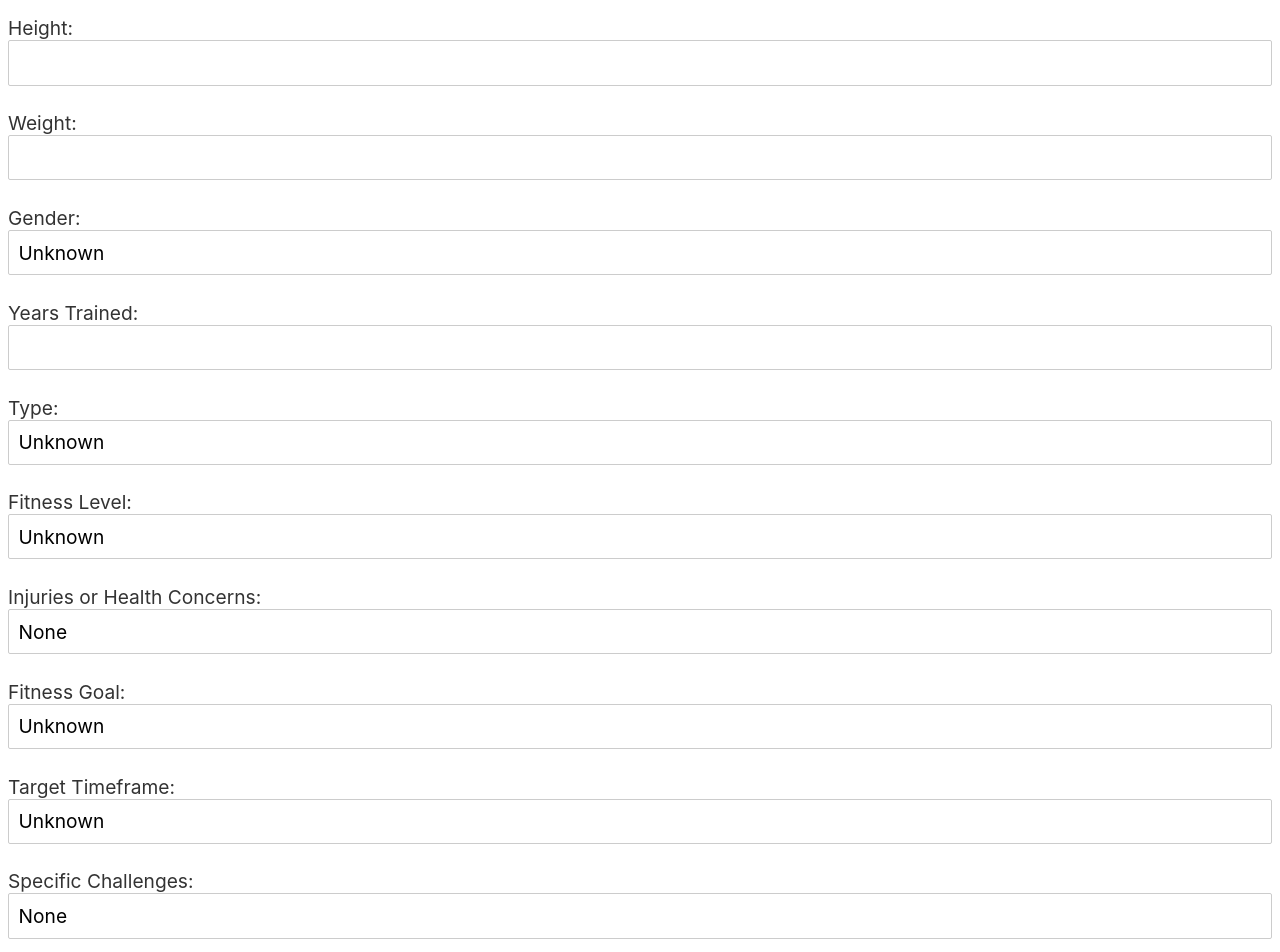
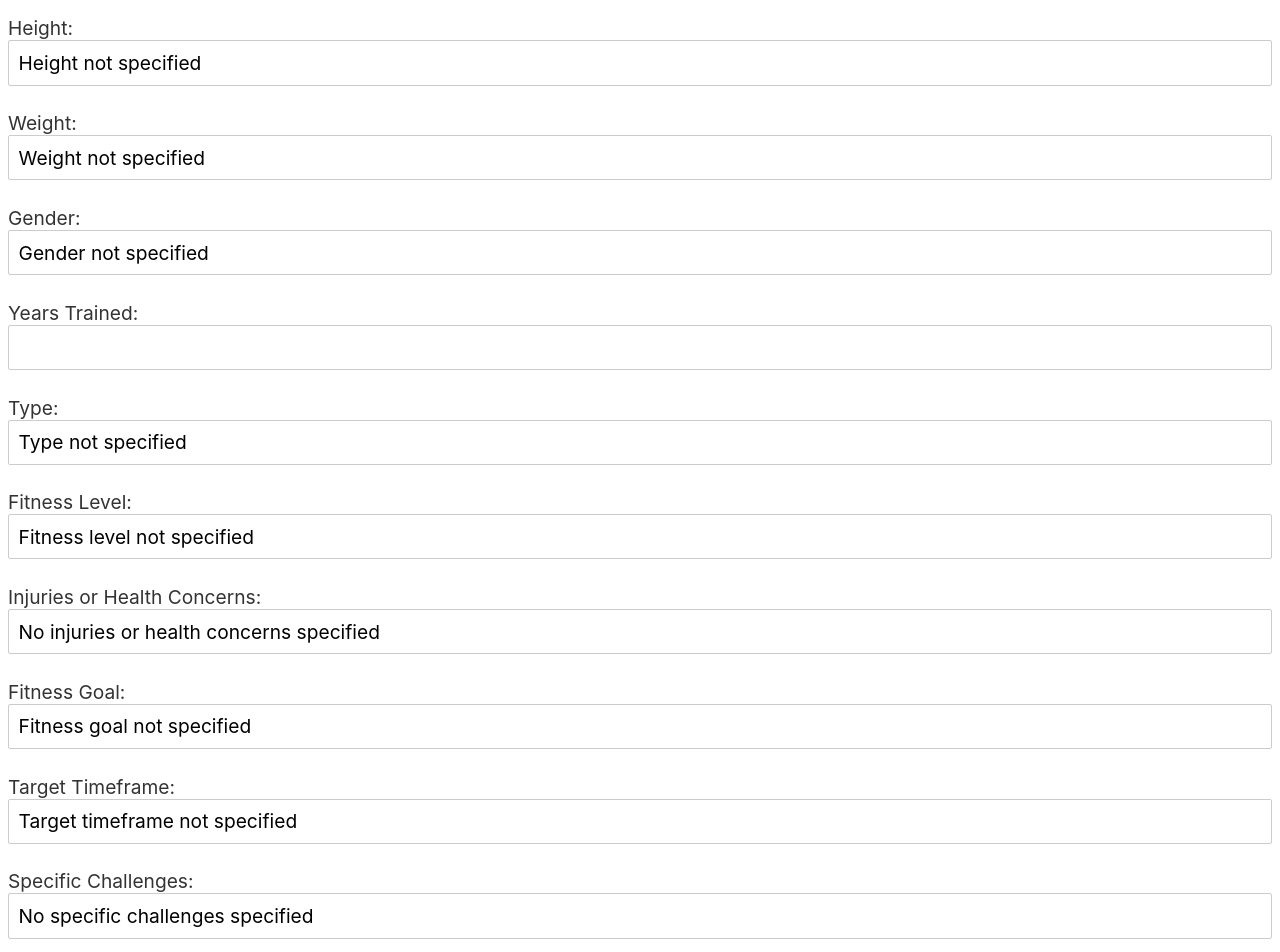
Before and after one commit to Lowband21/GPTFit, a Svelte app in the folder client/: page /profile in a window 1280 px wide. Shown: the part 300-1252 px from the top of the page. Built offline with nearby package versions, Linux system fonts and the light colour scheme; no server answers.

Commit message:
Profile fixes

```diff
--- a/client/src/Profile.svelte
+++ b/client/src/Profile.svelte
@@ -2,32 +2,31 @@
     import { onMount, tick } from 'svelte';
 
     let user = {
-        name: 'Unknown',
-        age: null,
-        height: null,
-        weight: null,
-        gender: 'Unknown',
-        years_trained: null,
-        type: 'Unknown',
-        fitness_level: 'Unknown',
-        injuries: 'None',
-        fitness_goal: 'Unknown',
-        target_timeframe: 'Unknown',
-        challenges: 'None',
+        name: 'Name not specified',
+        age: 'Age not specified',
+        height: 'Height not specified',
+        weight: 'Weight not specified',
+        gender: 'Gender not specified',
+        years_trained: 'Years trained not specified',
+        type: 'Type not specified',
+        fitness_level: 'Fitness level not specified',
+        injuries: 'No injuries or health concerns specified',
+        fitness_goal: 'Fitness goal not specified',
+        target_timeframe: 'Target timeframe not specified',
+        challenges: 'No specific challenges specified',
         favorite_exercises: [],
         exercise_blacklist: [],
-        frequency: null,
+        frequency: 'Training frequency not specified',
         days_cant_train: [],
-        preferred_workout_duration: null, // new field
-        gym_or_home: 'Unknown', // new field
-        equipment: [], // new field
+        preferred_workout_duration: 'Preferred workout duration not specified',
+        gym_or_home: 'Gym or home preference not specified',
+        equipment: [],
     };
 
-    const equipmentOptions = ['Dumbbells', 'Barbell', 'Kettlebells', 'Resistance Bands', 'Treadmill', 'Stationary Bike']; // possible options for equipment
-
+    const equipmentOptions = ['Dumbbells', 'Barbell', 'Kettlebells', 'Resistance Bands', 'Treadmill', 'Stationary Bike'];
     let profileExists = false;
     let dataSaved = false;
-    let error = null; // to store error message
+    let error = null;
 
     const daysOfWeek = ['Monday', 'Tuesday', 'Wednesday', 'Thursday', 'Friday', 'Saturday', 'Sunday'];
     const exercises = ['Squats', 'Deadlift', 'Bench Press', 'Pullups', 'Pushups', 'Crunches', 'Lunges'];
@@ -75,7 +74,6 @@
             console.error(error); // print error message to console
             alert(error);
         }
-        alert(error);
     }
 </script>
 
@@ -114,7 +112,6 @@
 {#if user}
     <h2>You're logged in!</h2>
     {#if profileExists}
-        <h2> You have a profile saved! </h2>
         {#if dataSaved}
             <p>Your data has been saved successfully!</p>
         {/if}
```
Also changed, not shown: 1 other file (tests, documents, lock files or other folders).
